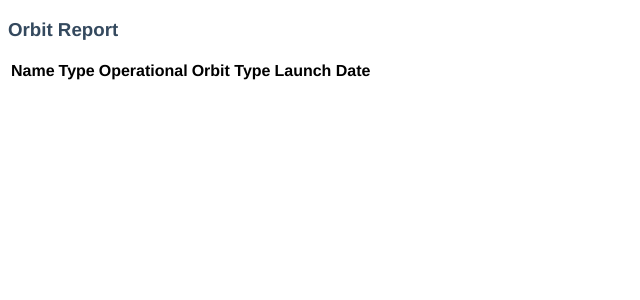
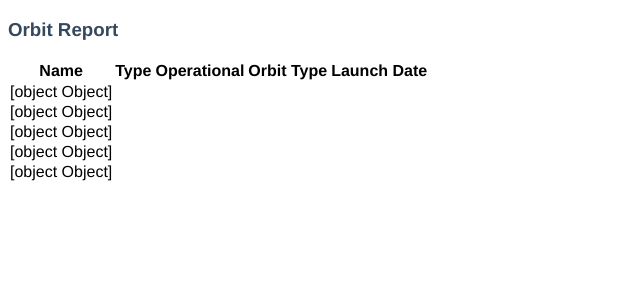
Before and after one commit to lashell109/orbit-report, an Angular app in the folder orbit-report/orbit-report/: page / in a window 1280 px wide. Shown: the top 300 px of the page, without its empty margins (0-640 px from the left). Built offline with nearby package versions, Linux system fonts and the light colour scheme.

Commit message:
Edited Part 4

```diff
--- a/orbit-report/orbit-report/src/app/orbit-list/orbit-list.component.html
+++ b/orbit-report/orbit-report/src/app/orbit-list/orbit-list.component.html
@@ -7,5 +7,7 @@
       <th>Orbit Type</th>
       <th>Launch Date</th>
    </tr>
-   <!-- TODO: put <tr *ngFor=""></tr> here -->
+    <!-- TODO: put <tr *ngFor=""></tr> here -->
+   <tr *ngFor ="let satellite of satellites">{{satellite}}
+   </tr>
 </table>
```
